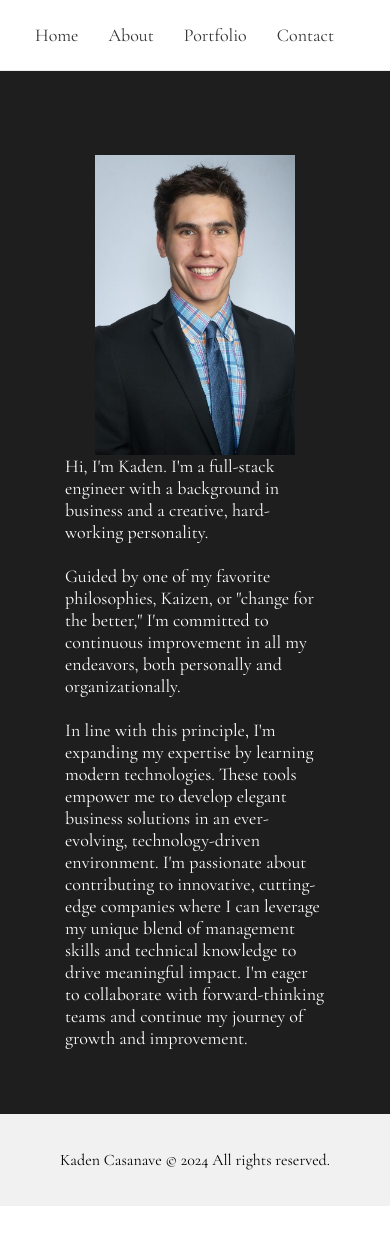
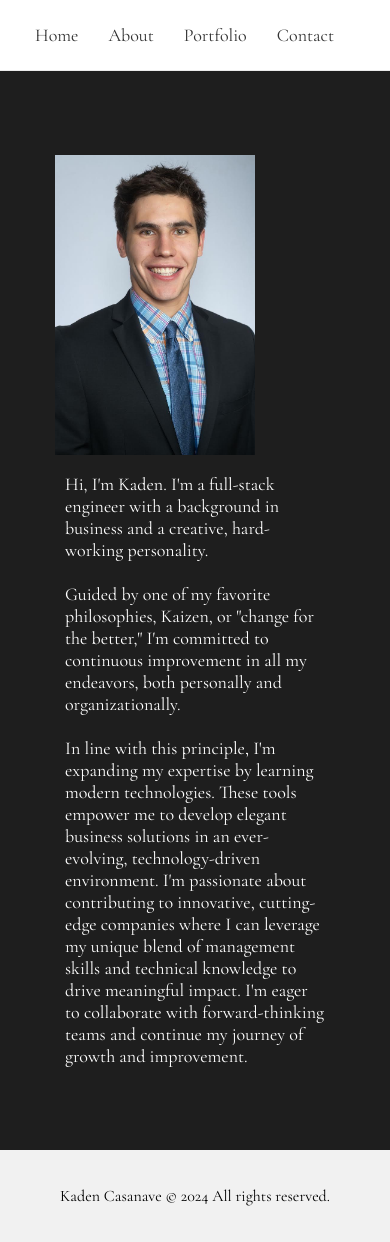
Before and after one commit to kadencas/site, a React (Create React App) app: page /about in a window 390 px wide. Before the commit the page ends 1206 px from the top, so only its background shows below. Built offline with nearby package versions, Linux system fonts and the light colour scheme.

Commit message:
added space in about(2)

```diff
--- a/src/components/about/About.css
+++ b/src/components/about/About.css
@@ -1,53 +1,32 @@
-/* About.css */
-
-/* Container for the entire about section */
 .about-section {
     padding: 65px;
     color: #ffffff;
-    background-color: #1e1e1e; /* Match the dark grey styling */
+    background-color: #1e1e1e;
   }
 
-  /* Flex container for image and text */
   .about-content {
     display: flex;
-    align-items: center; /* Vertically centers the items */
+    align-items: center;
     font-size: large;
   }
 
-  /* Image styling */
   .about-image {
     width: 200px;
     height: 200;
     object-fit: cover;
-    margin-right: 80px; /* Space between image and text */
+    margin-right: 80px;
     margin-top: 20px;
   }
 
-  /* Left-align paragraph text */
   .about-section p {
     text-align: left;
-    margin: 0; /* Optional: removes default margins for paragraphs */
+    margin: 10;
   }
 
-  /* Responsive design: Stack items vertically on smaller screens */
   @media (max-width: 600px) {
     .about-content {
       flex-direction: column;
       align-items: center;
       text-align: center;
     }
-
-    .about-image {
-      margin-right: 0;
-      margin-bottom: 0; /* Space between image and text when stacked */
-    }
-
-    /* Ensure paragraphs remain left-aligned on smaller screens */
-    .about-section p {
-      text-align: left; /* This rule ensures text stays left-aligned */
-    }
   }
-
-  .about-text {
-    margin-top: 50px;
-  }
```
